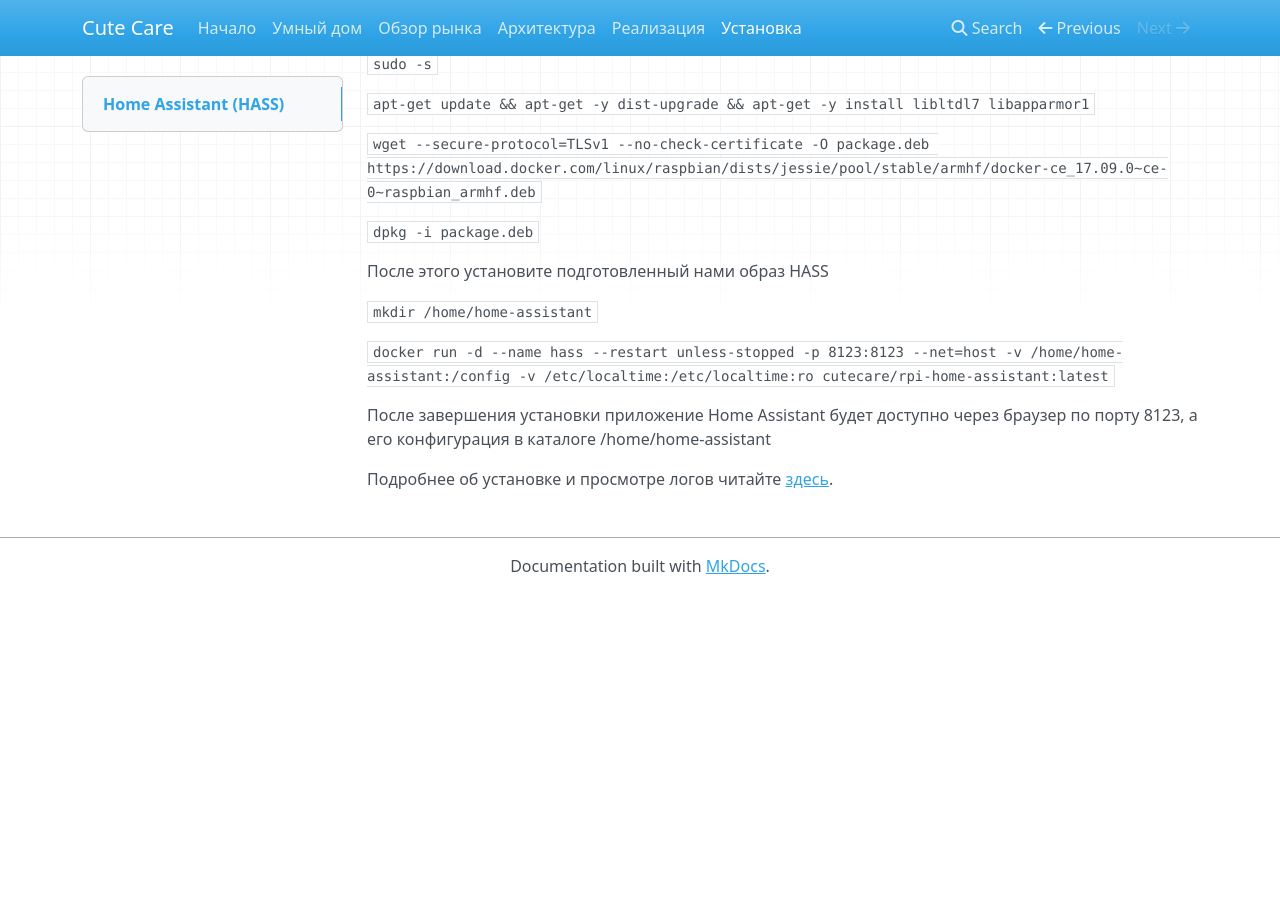
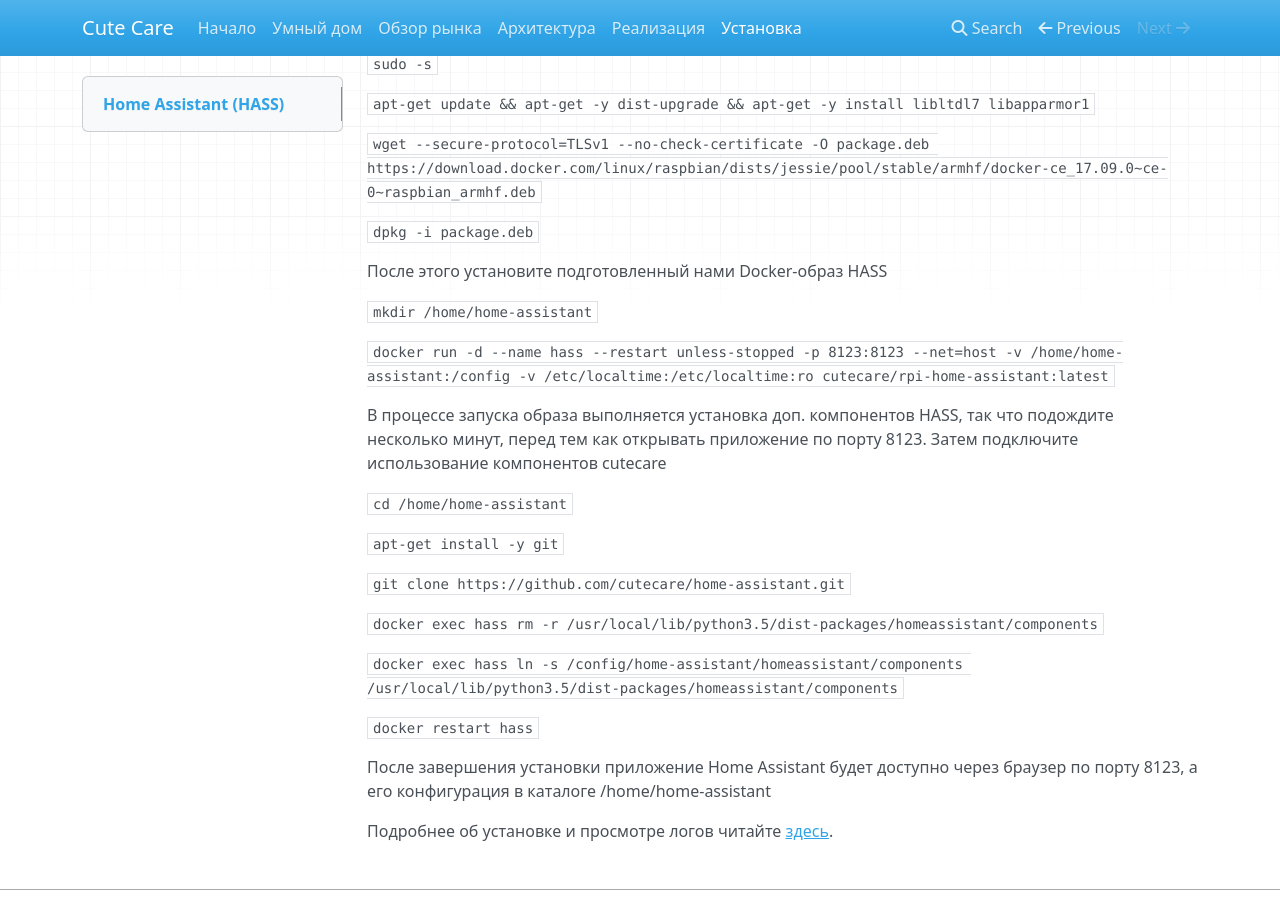
Before and after one commit to cutecare/cutecare-docs, an MkDocs documentation site: the page built from docs/Установка.md, in a window 1280 px wide and 900 px high, scrolled down 843 px. Built offline with MkDocs 1.6.1, drawn with Linux system fonts in a browser that asks for light colours; nearby versions of some CDN libraries; old or Windows-style settings are respelled for this version of MkDocs; before the commit the page ends 1437 px from its top, so only the background shows below that.

Commit message:
Update Установка.md

```diff
--- a/docs/Установка.md
+++ b/docs/Установка.md
@@ -33,12 +33,26 @@
 
 `dpkg -i package.deb`
 
-После этого установите подготовленный нами образ HASS
+После этого установите подготовленный нами Docker-образ HASS
 
 `mkdir /home/home-assistant`
 
 `docker run -d --name hass --restart unless-stopped -p 8123:8123 --net=host -v /home/home-assistant:/config -v /etc/localtime:/etc/localtime:ro cutecare/rpi-home-assistant:latest`
 
+В процессе запуска образа выполняется установка доп. компонентов HASS, так что подождите несколько минут, перед тем как открывать приложение по порту 8123. Затем подключите использование компонентов cutecare
+
+`cd /home/home-assistant`
+
+`apt-get install -y git`
+
+`git clone https://github.com/cutecare/home-assistant.git`
+
+`docker exec hass rm -r /usr/local/lib/python3.5/dist-packages/homeassistant/components`
+
+`docker exec hass ln -s /config/home-assistant/homeassistant/components /usr/local/lib/python3.5/dist-packages/homeassistant/components`
+
+`docker restart hass`
+
 После завершения установки приложение Home Assistant будет доступно через браузер по порту 8123, а его конфигурация в каталоге /home/home-assistant
 
 Подробнее об установке и просмотре логов читайте [здесь](https://github.com/cutecare/rpi-home-assistant).
```
